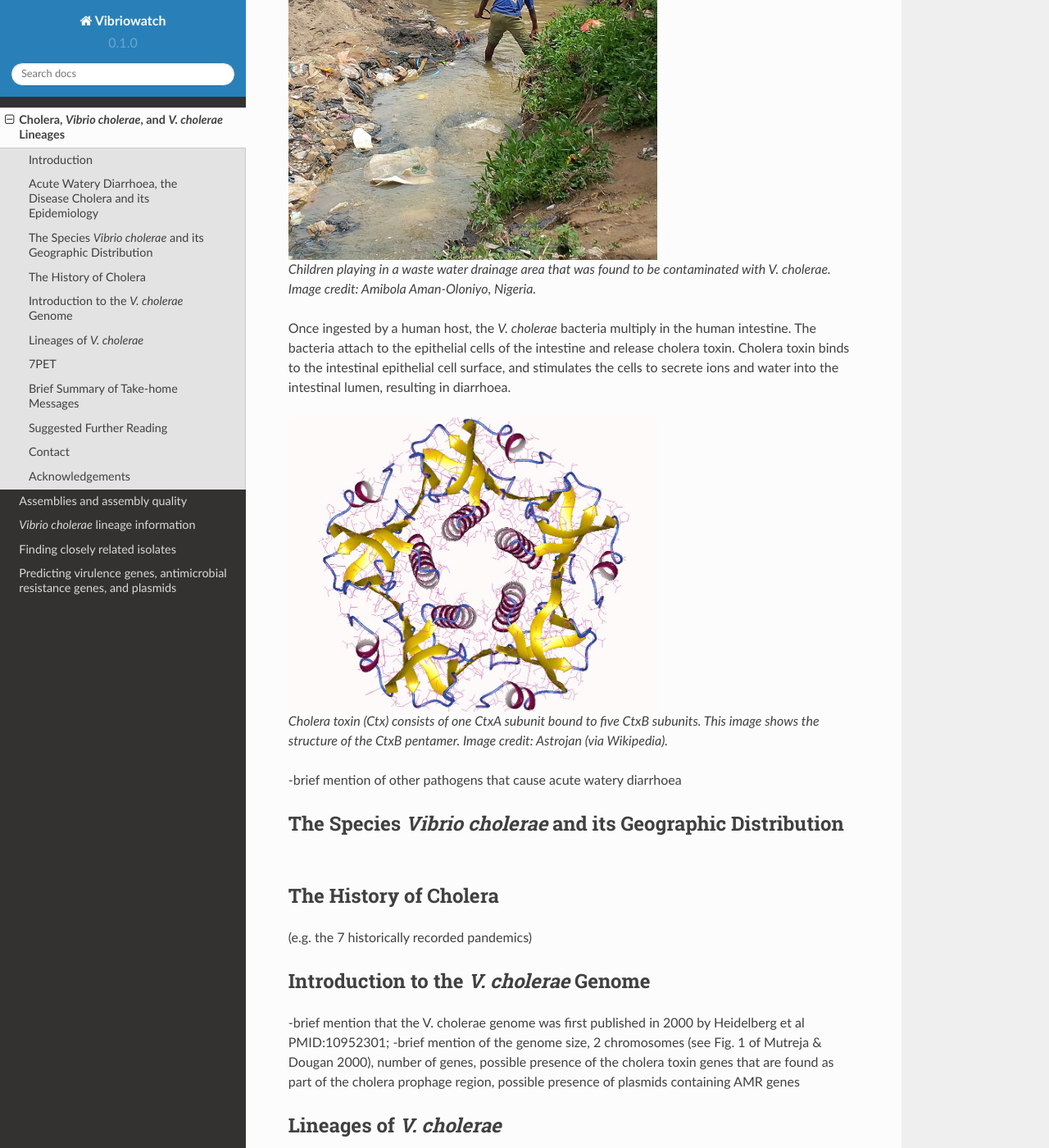
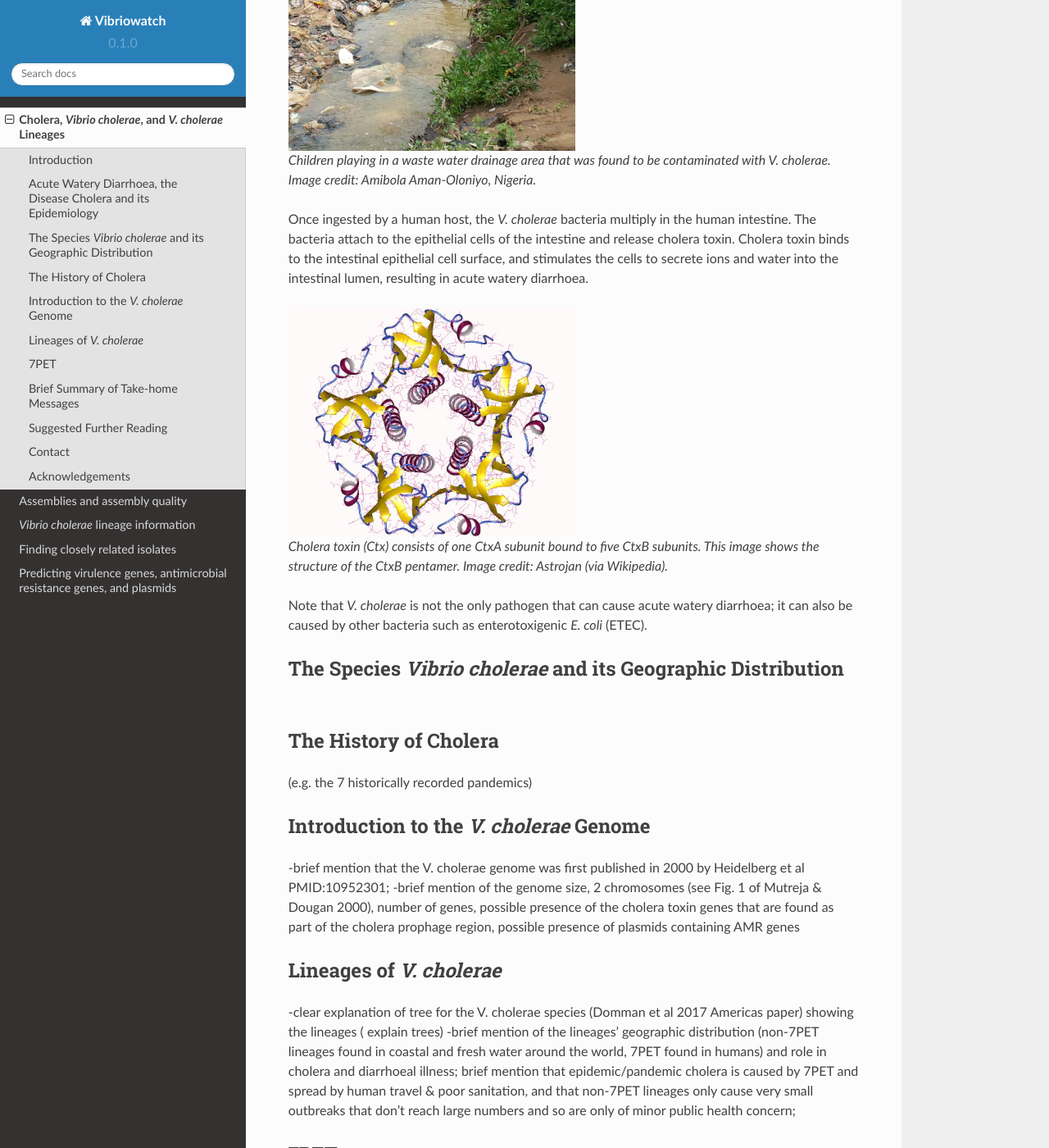
Before and after one commit to avrilcoghlan/cholerabook, a Sphinx documentation site: the page built from docs/source/vibriogenomes.rst, in a window 1280 px wide and 1400 px high, scrolled down 1829 px. Shown: the whole window at 82% size. Built offline with Sphinx 7.4.7 and the Read the Docs theme 2.0.0, drawn with Linux system fonts in a browser that asks for light colours.

Commit message:
Update vibriogenomes.rst

```diff
--- a/docs/source/vibriogenomes.rst
+++ b/docs/source/vibriogenomes.rst
@@ -24,7 +24,7 @@
 with human faeces containing *V. cholerae*.
 
 .. figure:: FaecalOralRoute.jpg
-  :width: 850
+  :width: 1050
 
   The faecal-oral route for disease transmission. The vertical blue lines represent barrier, ie. toilets, safe water, hygiene and handwashing. Image credit: UNICEF Philippines and Luis Gatmaitan / 2014 / Gilbert F. Lavides.
 
@@ -33,22 +33,22 @@
 or places in which there is a humanitarian crisis (e.g. an earthquake or war) that has disrupted the water sanitation infrastructure.
 
 .. figure:: Wastewater.jpg
-  :width: 450
+  :width: 350
 
   Children playing in a waste water drainage area that was found to be contaminated with *V. cholerae*. Image credit: Amibola Aman-Oloniyo, Nigeria.
 
 Once ingested by a human host, the *V. cholerae* bacteria multiply in the human intestine. The
 bacteria attach to the epithelial cells of the intestine and release cholera toxin. Cholera toxin
 binds to the intestinal epithelial cell surface, and stimulates the cells to secrete ions and water into
-the intestinal lumen, resulting in diarrhoea.
+the intestinal lumen, resulting in acute watery diarrhoea.
 
 .. figure:: CholeraToxin.jpg
-  :width: 450
+  :width: 350
 
   Cholera toxin (Ctx) consists of one CtxA subunit bound to five CtxB subunits. This image shows the structure of the CtxB pentamer. Image credit: Astrojan (via Wikipedia).
 
-
--brief mention of other pathogens that cause acute watery diarrhoea
+Note that *V. cholerae* is not the only pathogen that can cause acute watery diarrhoea; it can also be caused by other bacteria
+such as enterotoxigenic *E. coli* (ETEC).
 
 The Species *Vibrio cholerae* and its Geographic Distribution
 -------------------------------------------------------------
```
